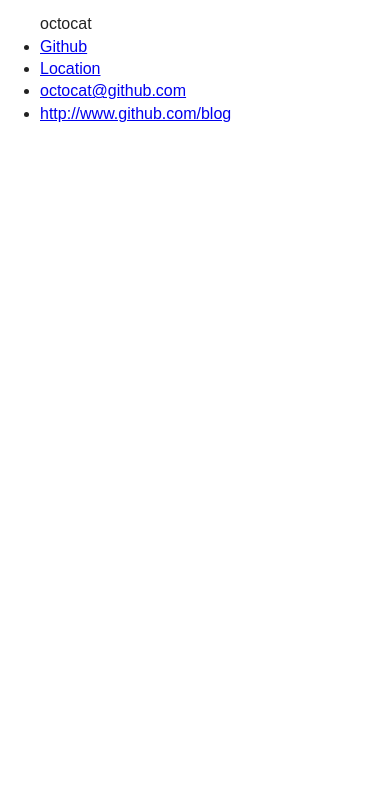
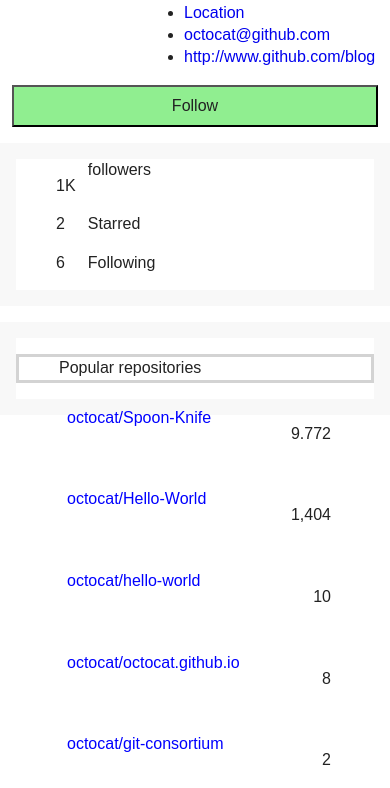
Before and after one commit to kmattiko/TIY-Github, a website: page index.html in a window 390 px wide. Shown: the part 248-1036 px from the top of the page. Before the commit the page ends 844 px from the top, so only its background shows below. Drawn offline with nearby package versions, Linux system fonts and the light colour scheme.

Commit message:
attempting to put together mobile

```diff
--- a/css/main.css
+++ b/css/main.css
@@ -95,7 +95,7 @@
    Author's custom styles
    ========================================================================== */
 
-.menu-tabs li {
+.tabs li {
   display: inline-block;
   padding: .4em 5em .4em 5em;
   font-size: 1.5em;
@@ -104,7 +104,7 @@
   text-align: center;
 }
 
-.menu-tabs a {
+.tabs a {
   text-decoration: none;
 }
 
@@ -113,15 +113,72 @@
   color:blue;
 }
 
-img.resize {
-  size: 20%;
+img {
+  float: left;
+  padding-left: 1em;
 }
 
+.profile {
+  padding-left: 9em;
+}
 
+#tab1 p {
+  font-size: .8em;
+}
 
+#tab1 a {
+  text-decoration: none;
+}
 
+button {
+  display: block;
+  margin-left: 3%;
+  padding-top: .5em;
+  padding-bottom: .5em;
+  width: 94%;
+  background-color: lightgreen;
+}
 
+.media li {
+  display: inline-block;
+  width: 90%;
+  float: right;
+}
 
+.media {
+  border: 1em solid #F8F8F8;
+}
+
+.repos ul {
+  display: block;
+  border: .2em solid lightgrey;
+}
+
+.repos li {
+  padding-top: 1.7em;
+  padding-left: .5em;
+  display: block;
+  width: 100%;
+  float: left;
+}
+
+.repos li ul {
+  border: .2em solid lightgrey;
+}
+
+.repos p {
+  float: right;
+  padding-right: 3em;
+}
+
+.repos a {
+  text-decoration: none;
+  color: blue;
+}
+
+.repos {
+  border: 1em solid #F8F8F8;
+}
 
 
 
--- a/index.html
+++ b/index.html
@@ -11,8 +11,10 @@
         <script src="js/vendor/modernizr-2.8.3.min.js"></script>
     </head>
     <body>
-      <div class= "tabs">
-       <div class= "menu-tabs"
+
+      <div class= "topper">
+       <div class= "tabs">
+         <span class="octicon octicon-mark-github"></span>
         <ul>
          <li class="current"><a href="#tab1">About</a></li>
          <li><a href="#tab2">Repositories</a></li>
@@ -23,13 +25,24 @@
 
          <div id="tab1" class="tab current">
            <img style="height:auto; width:auto; max-width:7em; max-height:7em;" src="https://avatars3.githubusercontent.com/u/583231?v=3&s=400">
+           <div class="profile">
            <h3>The Octocat</h3>
-              <ul>octocat
-                <li><a href="https://www.github.com">Github</a></li>
-                <li><a href="https://www.google.com/maps">Location</a></li>
-                <li><a href="https://www.gmail.com">octocat@github.com</a></li>
-                <li><a href="https://github.com/blog">http://www.github.com/blog</a></li>
+              <p>octocat</p>
+              <ul>
+                <li>
+                  <a href="https://www.github.com">Github</a>
+                </li>
+                <li>
+                  <a href="https://www.google.com/maps">Location</a>
+                </li>
+                <li>
+                  <a href="https://www.gmail.com">octocat@github.com</a>
+                </li>
+                <li>
+                  <a href="https://github.com/blog">http://www.github.com/blog</a>
+                </li>
               </ul>
+            </div>
         </div>
 
          <div id="tab2" class="tab">
@@ -38,6 +51,43 @@
        </div>
       </div>
 
+    <div class="social">
+      <button>Follow</button>
+      <ul class="media">
+        <li>followers</li>
+          <p>1K</p>
+        <li>Starred</li>
+          <p>2</p>
+        <li>Following</li>
+          <p>6</p>
+      </ul>
+    </div>
+
+    <div class="repos">
+      <ul>Popular repositories
+        <li>
+          <a href="https://github.com/octocat/Spoon-Knife">octocat/Spoon-Knife</a>
+          <p>9.772</p>
+        </li>
+        <li>
+          <a href="https://github.com/octocat/Hello-World">octocat/Hello-World</a>
+          <p>1,404</p>
+        </li>
+        <li>
+          <a href="https://github.com/octocat/hello-worId">octocat/hello-world</a>
+          <p>10</p>
+        </li>
+        <li>
+          <a href="https://github.com/octocat/octocat.github.io">octocat/octocat.github.io</a>
+          <p>8</p>
+        </li>
+        <li>
+          <a href="https://github.com/octocat/git-consortium">octocat/git-consortium</a>
+          <p>2</p>
+        </li>
+      </ul>
+    </div>
+
         <script src="//ajax.googleapis.com/ajax/libs/jquery/1.11.2/jquery.min.js"></script>
         <script>window.jQuery || document.write('<script src="js/vendor/jquery-1.11.2.min.js"><\/script>')</script>
         <script src="js/plugins.js"></script>
--- a/js/main.js
+++ b/js/main.js
@@ -1,3 +1,3 @@
 $(".tabs").click()
-  $('.tabs').removeClass("current");
+  $('tabs').removeClass("current");
   $(this).addClass("current");
```
